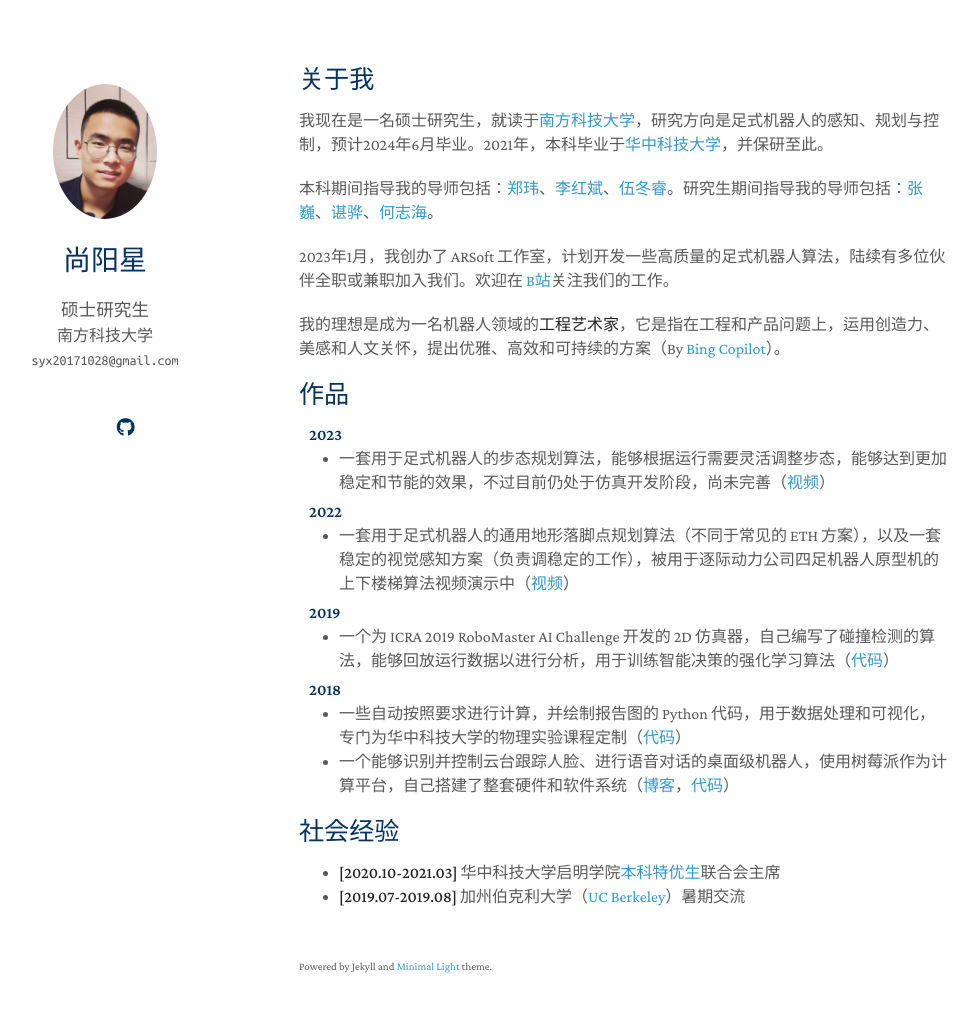
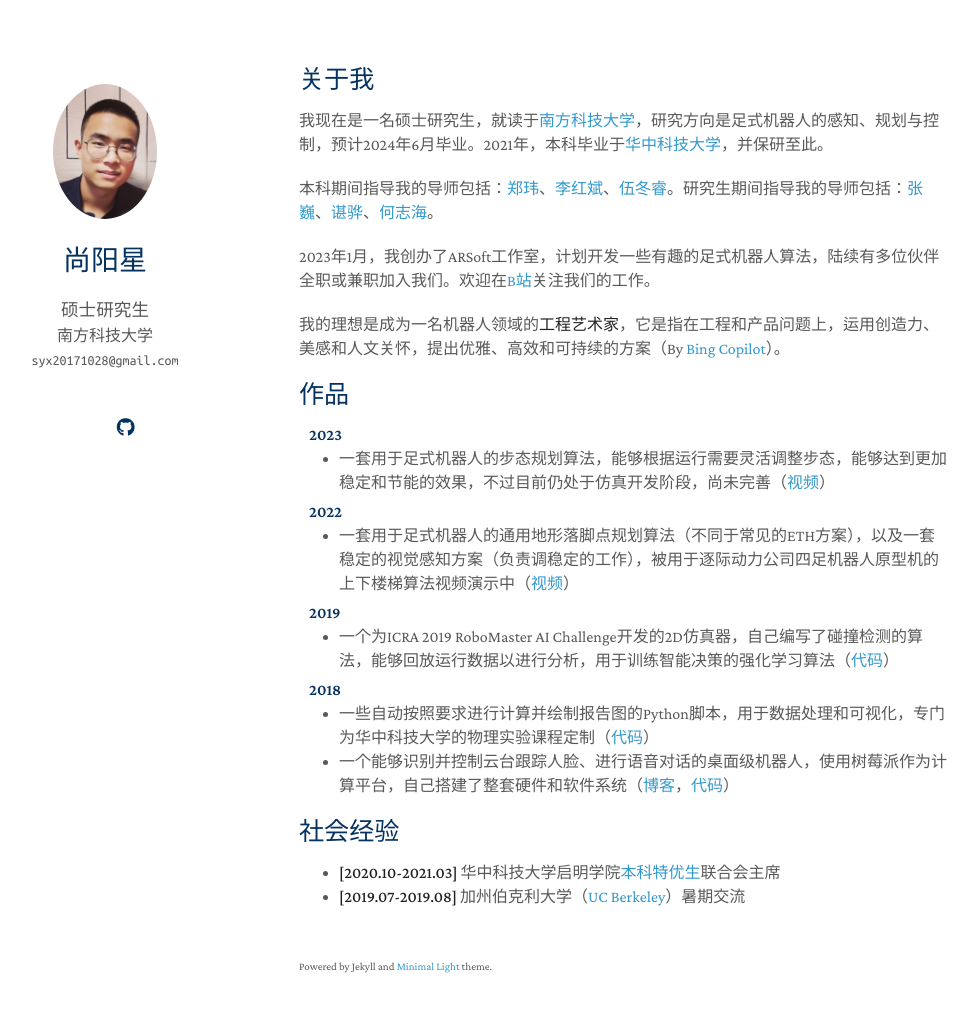
Before and after one commit to LoveThinkinghard/lovethinkinghard.github.io, a Jekyll site: the page built from index.md, in a window 1280 px wide and 1047 px high. Shown: the top 1012 px of the window, without its empty margins (171-1149 px from the left). Built offline with Jekyll 4.4.1, drawn with Linux system fonts in a browser that asks for light colours; nearby versions of some CDN libraries; a style sheet for code colours, icons or effects is not loaded; our own code applies the rules of GitHub Pages for plain Markdown files.

Commit message:
Update index.md

```diff
--- a/index.md
+++ b/index.md
@@ -8,7 +8,7 @@ layout: homepage
 
 本科期间指导我的导师包括：[郑玮](http://faculty.hust.edu.cn/zhengwei103/zh_CN/index.htm)、[李红斌](http://faculty.hust.edu.cn/lihongbin/zh_CN/index.htm)、[伍冬睿](https://lab.bciml.cn/)。研究生期间指导我的导师包括：[张巍](https://www.sustech.edu.cn/zh/faculties/zhangwei-2.html)、[谌骅](https://www.sustech.edu.cn/zh/faculties/chenhua.html)、[何志海](https://www.sustech.edu.cn/zh/faculties/zhihaihe.html)。
 
-2023年1月，我创办了 ARSoft 工作室，计划开发一些高质量的足式机器人算法，陆续有多位伙伴全职或兼职加入我们。欢迎在 [B站](https://space.bilibili.com/3461573609786035)关注我们的工作。
+2023年1月，我创办了ARSoft工作室，计划开发一些有趣的足式机器人算法，陆续有多位伙伴全职或兼职加入我们。欢迎在[B站](https://space.bilibili.com/3461573609786035)关注我们的工作。
 
 我的理想是成为一名机器人领域的**工程艺术家**，它是指在工程和产品问题上，运用创造力、美感和人文关怀，提出优雅、高效和可持续的方案（By [Bing Copilot](https://www.bing.com/)）。
 
@@ -23,19 +23,19 @@ layout: homepage
 <h4 style="margin:0 10px 0;">2022</h4>
 
 <ul style="margin:0 0 5px;">
-  <li> 一套用于足式机器人的通用地形落脚点规划算法（不同于常见的 ETH 方案），以及一套稳定的视觉感知方案（负责调稳定的工作），被用于逐际动力公司四足机器人原型机的上下楼梯算法视频演示中（<a href="https://www.bilibili.com/video/BV1pG4y1x7px/">视频</a>）</li>
+  <li> 一套用于足式机器人的通用地形落脚点规划算法（不同于常见的ETH方案），以及一套稳定的视觉感知方案（负责调稳定的工作），被用于逐际动力公司四足机器人原型机的上下楼梯算法视频演示中（<a href="https://www.bilibili.com/video/BV1pG4y1x7px/">视频</a>）</li>
 </ul>
 
 <h4 style="margin:0 10px 0;">2019</h4>
 
 <ul style="margin:0 0 5px;">
-  <li> 一个为 ICRA 2019 RoboMaster AI Challenge 开发的 2D 仿真器，自己编写了碰撞检测的算法，能够回放运行数据以进行分析，用于训练智能决策的强化学习算法（<a href="https://github.com/LoveThinkinghard/RoboMaster-AI-Challenge-Simulator-2D">代码</a>）</li>
+  <li> 一个为ICRA 2019 RoboMaster AI Challenge开发的2D仿真器，自己编写了碰撞检测的算法，能够回放运行数据以进行分析，用于训练智能决策的强化学习算法（<a href="https://github.com/LoveThinkinghard/RoboMaster-AI-Challenge-Simulator-2D">代码</a>）</li>
 </ul>
 
 <h4 style="margin:0 10px 0;">2018</h4>
 
 <ul style="margin:0 0 20px;">
-  <li> 一些自动按照要求进行计算，并绘制报告图的 Python 代码，用于数据处理和可视化，专门为华中科技大学的物理实验课程定制（<a href="https://github.com/LoveThinkinghard/HUST-Physcis-Experiments-Plot-and-Dataprocess">代码</a>）</li>
+  <li> 一些自动按照要求进行计算并绘制报告图的Python脚本，用于数据处理和可视化，专门为华中科技大学的物理实验课程定制（<a href="https://github.com/LoveThinkinghard/HUST-Physcis-Experiments-Plot-and-Dataprocess">代码</a>）</li>
   <li> 一个能够识别并控制云台跟踪人脸、进行语音对话的桌面级机器人，使用树莓派作为计算平台，自己搭建了整套硬件和软件系统（<a href="https://blog.csdn.net/yonglisikao/article/details/82804318">博客</a>，<a href="https://github.com/LoveThinkinghard/Raspibot">代码</a>）</li>
 </ul>
 
```
